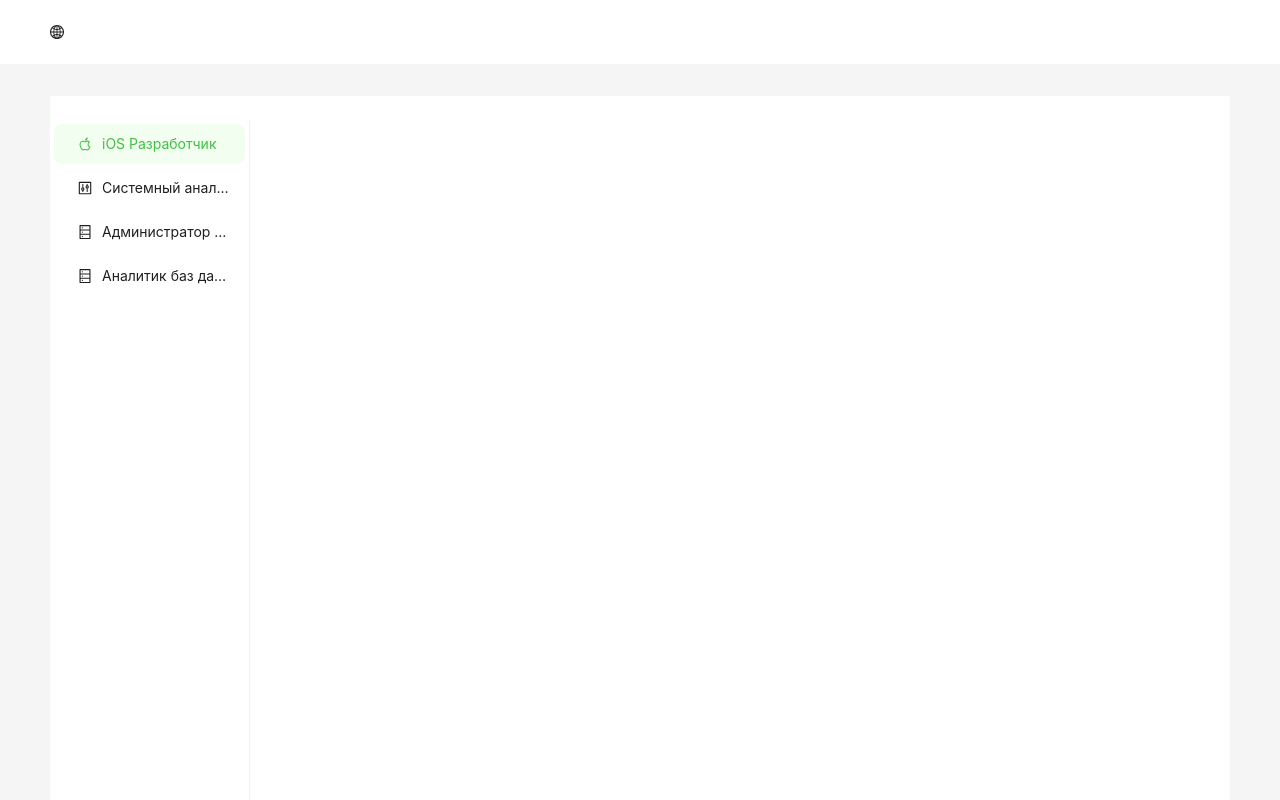
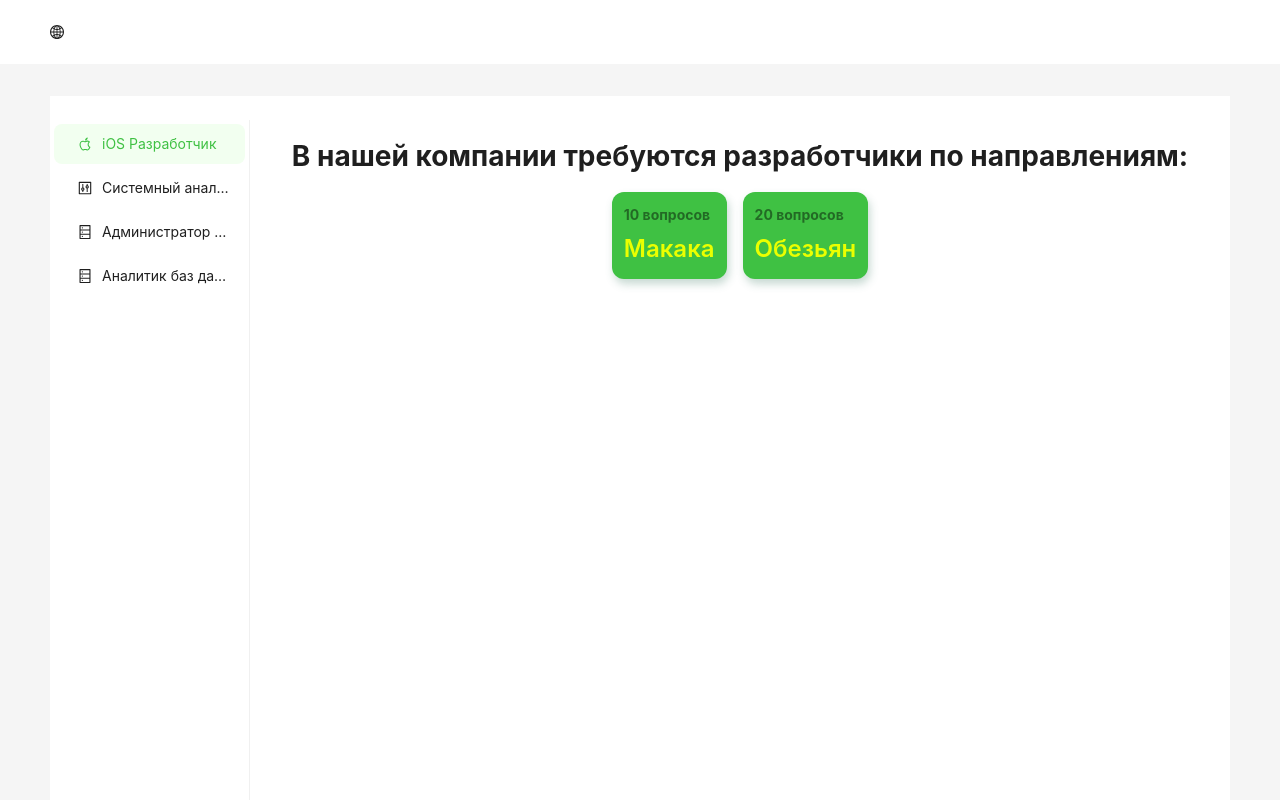
Before and after one commit to S1lveRain/center-invst-hack-front, a React (Create React App) app: page /selectVacancy in a window 1280 px wide. Shown: the top 800 px of the page. Built offline with nearby package versions, Linux system fonts and the light colour scheme.

Commit message:
SelectVacancy(SelectPath)

```diff
--- a/src/App.tsx
+++ b/src/App.tsx
@@ -5,8 +5,9 @@ import {
 import { Breadcrumb, Layout, Menu, theme } from "antd";
 import {Link, Route, Routes} from "react-router-dom";
 import {TestPage} from "./pages/TestPage/TestPage";
-import {data} from "./app/dataExample";
+import {data, vacancyList} from "./app/dataExample";
 import {VacancyWindow} from "./components/VacancyWindow/VacancyWindow";
+import { SelectVacancy } from "./components/SelectVacancy/SelectVacancy";
 
 const { Header, Content, Footer, Sider } = Layout;
 
@@ -38,6 +39,7 @@ const App: React.FC = () => {
               <Routes>
                   <Route path="/" element={<TestPage />}/>
                   <Route path="/vacancy/:id" element={<VacancyWindow data={data} />}/>
+                  <Route path="selectVacancy" element = {<SelectVacancy vacancyList={vacancyList}/>}/>
               </Routes>
           </Content>
         </Layout>
--- a/src/app/dataExample.ts
+++ b/src/app/dataExample.ts
@@ -1,4 +1,5 @@
 import { DollarCircleFilled, AppleOutlined, ControlOutlined, DatabaseOutlined } from "@ant-design/icons";
+import { VacancyT } from "../components/SelectVacancy/SelectVacancy";
 
 export const data= [
     {
@@ -70,3 +71,15 @@ export const data= [
         ]
     },
 ]
+
+
+export const vacancyList: VacancyT[] = [
+    {
+        description: '10 вопросов',
+        title: 'Макака'
+    },
+    {
+        description: '20 вопросов',
+        title: 'Обезьян'
+    }
+]
--- a/src/components/SelectVacancy/SelectVacancy.module.css
+++ b/src/components/SelectVacancy/SelectVacancy.module.css
@@ -9,6 +9,7 @@
 
 .vacancyList{
     display: grid;
-    grid-template-columns: repeat(auto-fill, minmax(200px, 4rem));
-
+    grid-auto-flow: column;
+    grid-template-columns: repeat(auto-fit, minmax(max-content, 100px));
+    gap: 1rem;
 }
--- a/src/components/VacancyWindow/VacancyWindow.tsx
+++ b/src/components/VacancyWindow/VacancyWindow.tsx
@@ -2,7 +2,7 @@ import React, {FC, useEffect, useState} from 'react';
 import {Button, Result, Row, theme} from "antd";
 import {Widget} from "../Widget/Widget";
 import styles from './VacancyWindow.module.css'
-import {useParams} from "react-router-dom";
+import {Link, useParams} from "react-router-dom";
 import { ArrowRightOutlined } from '@ant-design/icons';
 
 interface VacancyWindowI {
@@ -42,6 +42,7 @@ export const VacancyWindow: FC<VacancyWindowI> = ({data}) => {
                                     )
                                 })}
                                 <div>
+                                    <Link to={'/selectVacancy'}>
                                     <Widget
                                         title="Пройдите тестирование"
                                         value=" "
@@ -54,9 +55,10 @@ export const VacancyWindow: FC<VacancyWindowI> = ({data}) => {
                                         type="outlined"
                                         pressable
                                     />
+                                    </Link>
                                 </div>
                             </Row>
-                        </div>,
+                        </div>
                     ]}
                 />
             )}
```
Also changed, not shown: src/pages/SelectPath.tsx (deleted, +0 -37 lines).
